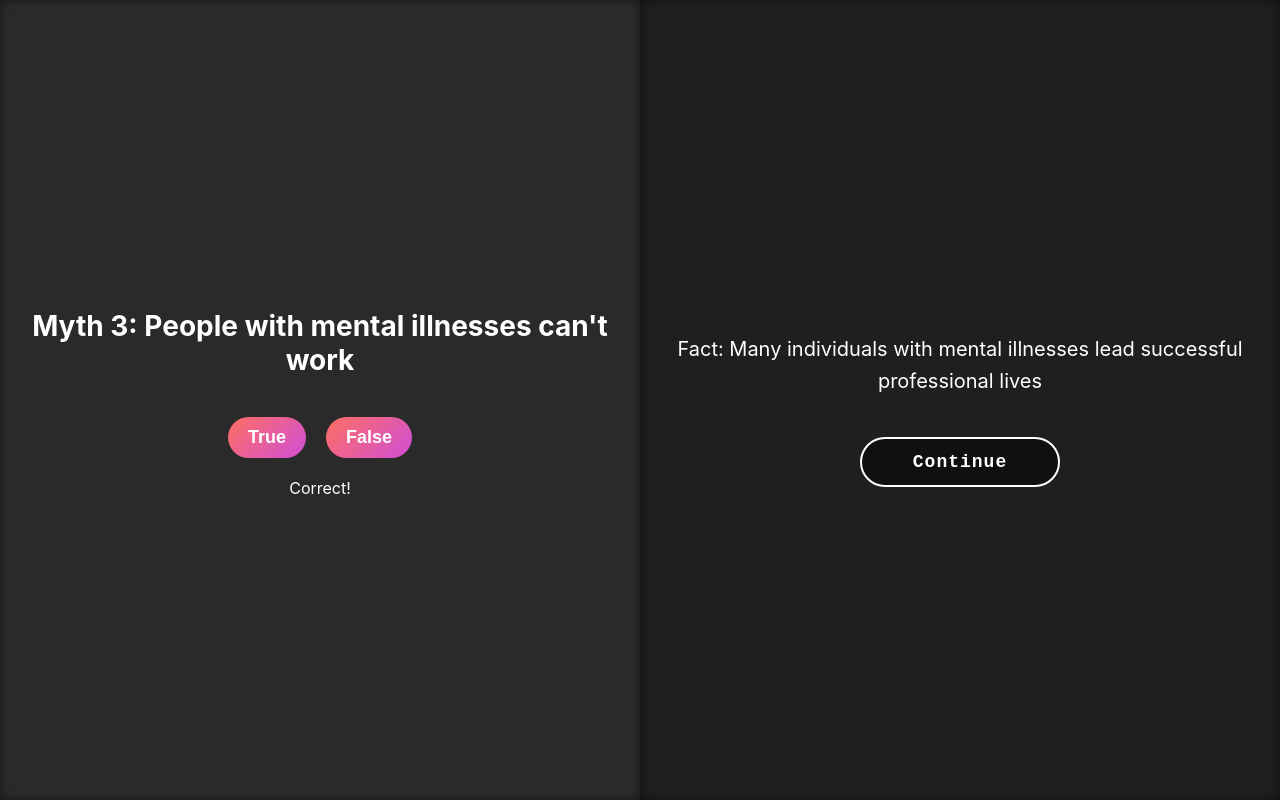
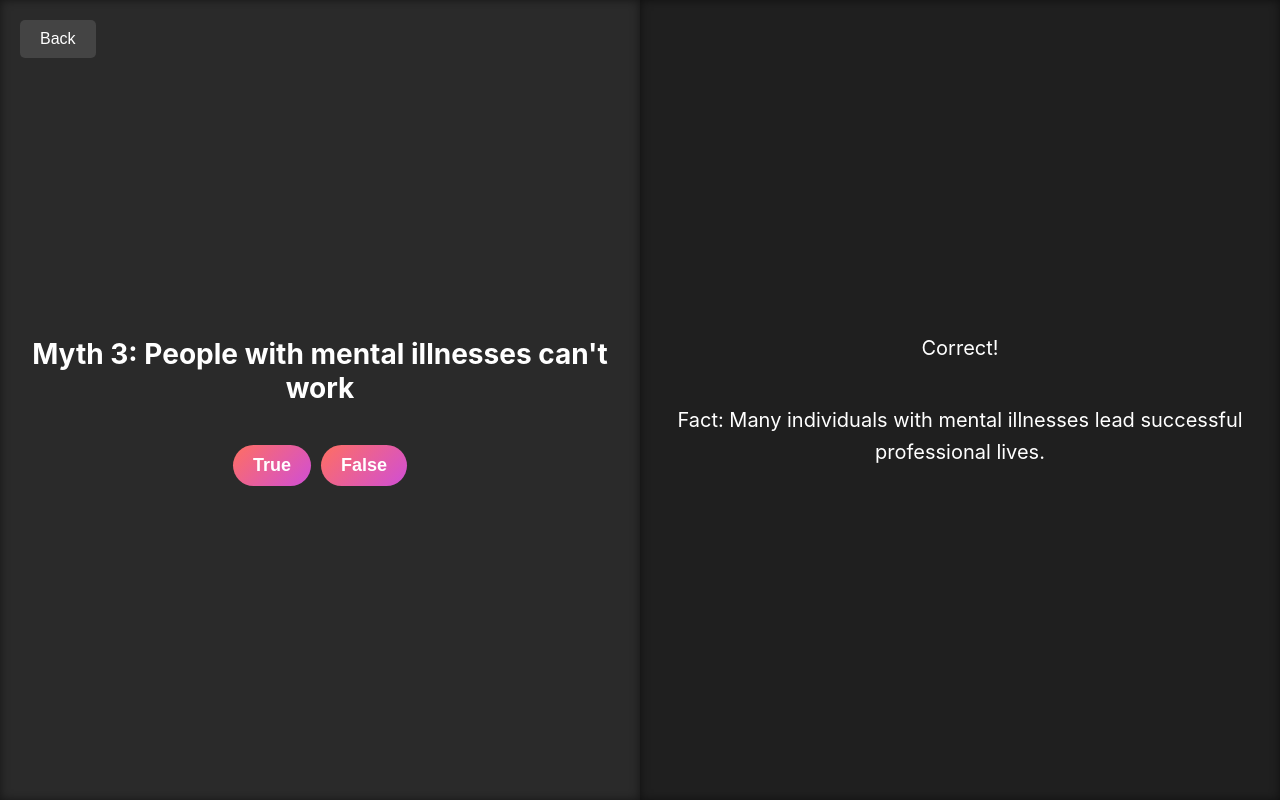
Before and after one commit to VegitoGogeta542/MentalHealthMythBuster, a React (Create React App) app: page /story3 in a window 1280 px wide. Both pictures are taken after a click on the button "False". Built offline with nearby package versions, Linux system fonts and the light colour scheme; a web font is replaced by a local one.

Commit message:
Adding existing code

```diff
--- a/src/App.js
+++ b/src/App.js
@@ -20,7 +20,7 @@ function App() {
             <SplitScreen
               myth="Myth 1: Mental illness is rare"
               correctAnswer="False"
-              fact="Fact: 1 in 5 people experience mental health challenges. Do not be ashamed to seek therapy if you think you have a mental illness. 1/5 people with mental illnesses have suicidal thoughts. If you ever even have a slight thought like this please do not be afraid to confide in someone."
+              fact="Fact: 1 in 5 people experience mental health challenges."
             />
           }
         />
@@ -30,17 +30,18 @@ function App() {
             <SplitScreen
               myth="Myth 2: Therapy is only for severe issues"
               correctAnswer="False"
-              fact="Fact: Therapy helps with everyday stress and challenges. If you or anyone you know is in distress, please seek professional therapy, it helps more than the common person believe. Therapy has a wide range of applications, which is not just for mental health issues, and is useful in many scenarios. Seeking therapy is a step toward maintaining proper well-being. Call 988 if you need any instant help."
+              fact="Fact: Therapy helps with everyday stress and challenges."
             />
           }
         />
+        {/* Existing Routes */}
         <Route
           path="/story3"
           element={
             <SplitScreen
               myth="Myth 3: People with mental illnesses can't work"
               correctAnswer="False"
-              fact="Fact: Many individuals with mental illnesses lead successful professional lives. If you have a mental illness do not be discouraged. Several just like you are very succesful due to their hardwork. Never give up on your dreams."
+              fact="Fact: Many individuals with mental illnesses lead successful professional lives."
             />
           }
         />
@@ -50,7 +51,48 @@ function App() {
             <SplitScreen
               myth="Myth 4: Children don't experience mental health issues"
               correctAnswer="False"
-              fact="Fact: Children can and do experience mental health challenges. Many mental disorders even start developing when you are a child. If you see any signs of a mental illness in you or another child, seek professional therapy. "
+              fact="Fact: Children can and do experience mental health challenges."
+            />
+          }
+        />
+        {/* New Myth Routes */}
+        <Route
+          path="/story5"
+          element={
+            <SplitScreen
+              myth="Myth 5: Mental health problems are a sign of weakness"
+              correctAnswer="False"
+              fact="Fact: Mental health challenges are not a sign of personal weakness; they are medical conditions."
+            />
+          }
+        />
+        <Route
+          path="/story6"
+          element={
+            <SplitScreen
+              myth="Myth 6: You can just snap out of a mental illness"
+              correctAnswer="False"
+              fact="Fact: Mental illnesses often require treatment, support, and time to manage effectively."
+            />
+          }
+        />
+        <Route
+          path="/story7"
+          element={
+            <SplitScreen
+              myth="Myth 7: Only veterans have PTSD"
+              correctAnswer="False"
+              fact="Fact: PTSD can affect anyone who has experienced or witnessed a traumatic event."
+            />
+          }
+        />
+        <Route
+          path="/story8"
+          element={
+            <SplitScreen
+              myth="Myth 8: Medication is the only solution for mental illnesses"
+              correctAnswer="False"
+              fact="Fact: Many treatments, including therapy and lifestyle changes, are effective for mental health challenges."
             />
           }
         />
@@ -58,6 +100,7 @@ function App() {
     </Router>
   );
 }
+
 
 function TitleScreen() {
   return (
@@ -106,37 +149,32 @@ function TitleScreen() {
 
 
 
+
 function Home() {
   return (
     <div
       style={{
         display: "grid",
-        gridTemplateColumns: "1fr 1fr", // Two columns
-        gridTemplateRows: "1fr 1fr", // Two rows
-        height: "100vh", // Full screen height
-        width: "100vw", // Full screen width
+        gridTemplateColumns: "repeat(4, 1fr)", // Four columns
+        gridTemplateRows: "repeat(2, 1fr)",   // Two rows
+        gap: "20px",                         // Spacing between quadrants
+        padding: "20px",
+        height: "100vh",                     // Full screen height
+        width: "100vw",                      // Full screen width
       }}
     >
-      {/* Quadrant 1 */}
-      <div className="App" style={{ display: "flex", justifyContent: "center", alignItems: "center" }}>
-        <HoverButton title="Myth 1" link="/story1" />
-      </div>
+      {/* Myth 1 to Myth 8 */}
+      {[1, 2, 3, 4, 5, 6, 7, 8].map((num) => (
+        <div
+          key={`myth-${num}`}
+          className="App"
+          style={{ display: "flex", justifyContent: "center", alignItems: "center" }}
+        >
+          <HoverButton title={`Myth ${num}`} link={`/story${num}`} />
+        </div>
+      ))}
+    </div>
 
-      {/* Quadrant 2 */}
-      <div className="App" style={{ display: "flex", justifyContent: "center", alignItems: "center" }}>
-        <HoverButton title="Myth 2" link="/story2" />
-      </div>
-
-      {/* Quadrant 3 */}
-      <div className="App" style={{ display: "flex", justifyContent: "center", alignItems: "center" }}>
-        <HoverButton title="Myth 3" link="/story3" />
-      </div>
-
-      {/* Quadrant 4 */}
-      <div className="App" style={{ display: "flex", justifyContent: "center", alignItems: "center" }}>
-        <HoverButton title="Myth 4" link="/story4" />
-      </div>
-    </div>
   );
 }
 
--- /dev/null
+++ b/src/components/Backbutton.js
@@ -0,0 +1,32 @@
+import React from "react";
+import { useNavigate } from "react-router-dom";
+import "./split_screen.css";
+
+const BackButton = () => {
+  const navigate = useNavigate();
+
+  return (
+    <button
+      className="back-button"
+      onClick={() => navigate("/home")}
+      style={{
+        position: "absolute",
+        top: "20px",
+        left: "20px",
+        padding: "10px 20px",
+        fontSize: "16px",
+        backgroundColor: "#444",
+        color: "#fff",
+        border: "none",
+        borderRadius: "5px",
+        cursor: "pointer",
+      }}
+      onMouseEnter={(e) => (e.target.style.backgroundColor = "darkgray")}
+      onMouseLeave={(e) => (e.target.style.backgroundColor = "gray")}
+    >
+      Back
+    </button>
+  );
+};
+
+export default BackButton;
--- a/src/components/split_screen.js
+++ b/src/components/split_screen.js
@@ -1,76 +1,48 @@
 import React, { useState } from "react";
 import "./split_screen.css";
+import BackButton from "./Backbutton.js";
 
 const SplitScreen = ({ myth, correctAnswer, fact }) => {
-  const sentences = fact.split(". "); // Split the fact into sentences
-  const [currentSentenceIndex, setCurrentSentenceIndex] = useState(0);
-  const [answerFeedback, setAnswerFeedback] = useState(null); // Feedback for True/False answer
-  const [showFact, setShowFact] = useState(false); // Show the fact or not
+  const [userAnswer, setUserAnswer] = useState(null);
 
-  const handleTrueClick = () => {
-    if (correctAnswer === "True") {
-      setAnswerFeedback("Correct!");
-      setShowFact(true);
-    } else {
-      setAnswerFeedback("Incorrect.");
-    }
-  };
-
-  const handleFalseClick = () => {
-    if (correctAnswer === "False") {
-      setAnswerFeedback("Correct!");
-      setShowFact(true);
-    } else {
-      setAnswerFeedback("Incorrect.");
-    }
-  };
-
-  const handleContinueClick = () => {
-    if (currentSentenceIndex < sentences.length - 1) {
-      setCurrentSentenceIndex(currentSentenceIndex + 1);
-    }
-  };
-
-  const handleReset = () => {
-    setCurrentSentenceIndex(0);
-    setAnswerFeedback(null);
-    setShowFact(false);
+  const handleButtonClick = (answer) => {
+    setUserAnswer(answer === correctAnswer ? "Correct!" : "Incorrect!");
   };
 
   return (
     <div className="split-screen-container">
+      {/* Back Button */}
+      <BackButton />
+
       {/* Left Section for the Myth */}
       <div className="myth-section">
         <h2 className="section-heading">{myth}</h2>
-        <div style={{ display: "flex", gap: "20px", marginTop: "20px" }}>
-          <button className="reveal-button-true" onClick={handleTrueClick}>
+        <div style={{ display: "flex", gap: "10px", marginTop: "20px" }}>
+          <button
+            className="reveal-button-true"
+            onClick={() => handleButtonClick("True")}
+          >
             True
           </button>
-          <button className="reveal-button-false" onClick={handleFalseClick}>
+          <button
+            className="reveal-button-false"
+            onClick={() => handleButtonClick("False")}
+          >
             False
           </button>
         </div>
-        {answerFeedback && <p style={{ marginTop: "20px" }}>{answerFeedback}</p>}
       </div>
 
       {/* Right Section for the Fact */}
       <div className="fact-section">
-        {showFact ? (
-          <>
-            <p className="fact-text">{sentences[currentSentenceIndex]}</p>
-            {currentSentenceIndex < sentences.length - 1 ? (
-              <button className="continuebutton" onClick={handleContinueClick}>
-                Continue
-              </button>
-            ) : (
-              <button className="continuebutton" onClick={handleReset}>
-                Replay
-              </button>
-            )}
-          </>
+        {userAnswer ? (
+          <p className="fact-text">{userAnswer}</p>
         ) : (
-          <p className="placeholder-text">Answer True or False to reveal the truth!</p>
+          <p className="placeholder-text">
+            Select True or False to check your answer!
+          </p>
         )}
+        {userAnswer === "Correct!" && <p className="fact-text">{fact}</p>}
       </div>
     </div>
   );
```
